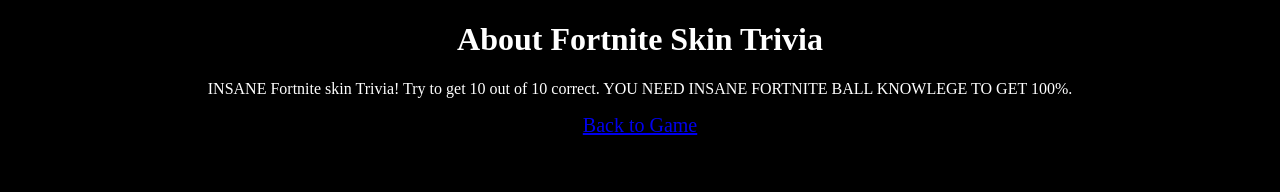
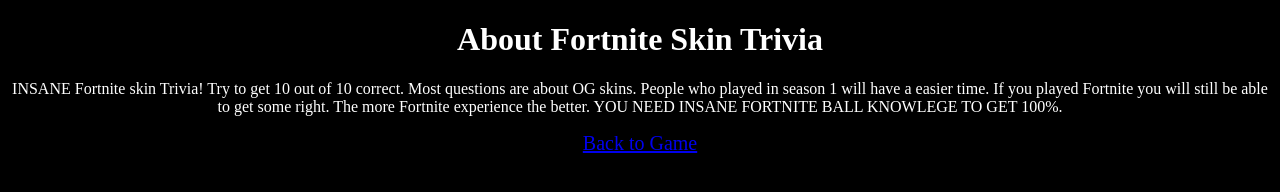
Before and after one commit to gavinj876/fortnite, a plain HTML site: page about.html in a window 1280 px wide. Drawn offline with Linux system fonts and the light colour scheme.

Commit message:
Update about.html

```diff
--- a/about.html
+++ b/about.html
@@ -8,7 +8,7 @@
 </head>
 <body>
   <h1>About Fortnite Skin Trivia</h1>
-  <p>INSANE Fortnite skin Trivia! Try to get 10 out of 10 correct. YOU NEED INSANE FORTNITE BALL KNOWLEGE TO GET 100%.</p>
+  <p>INSANE Fortnite skin Trivia! Try to get 10 out of 10 correct. Most questions are about OG skins. People who played in season 1 will have a easier time. If you played Fortnite you will still be able to get some right. The more Fortnite experience the better. YOU NEED INSANE FORTNITE BALL KNOWLEGE TO GET 100%.</p>
   <a href="index.html" class="nav-link">Back to Game</a>
 </body>
 </html>
```
